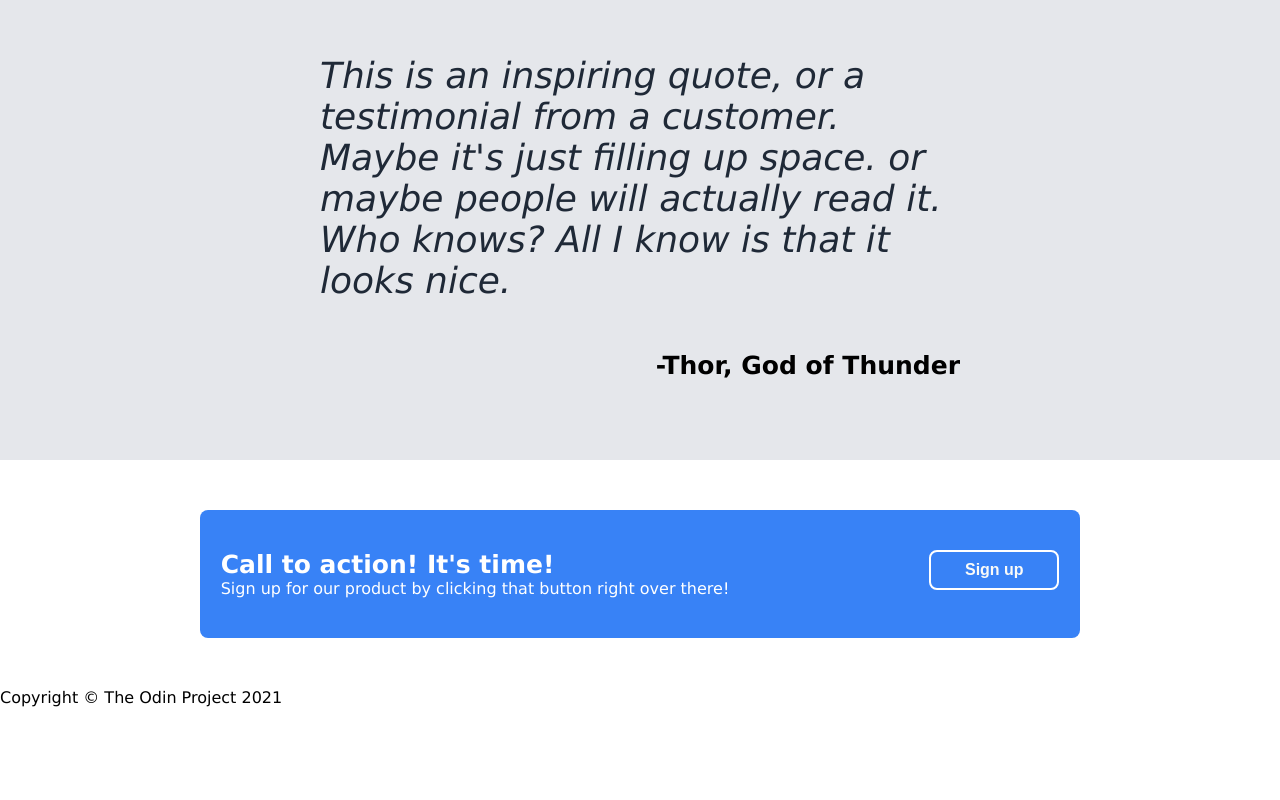
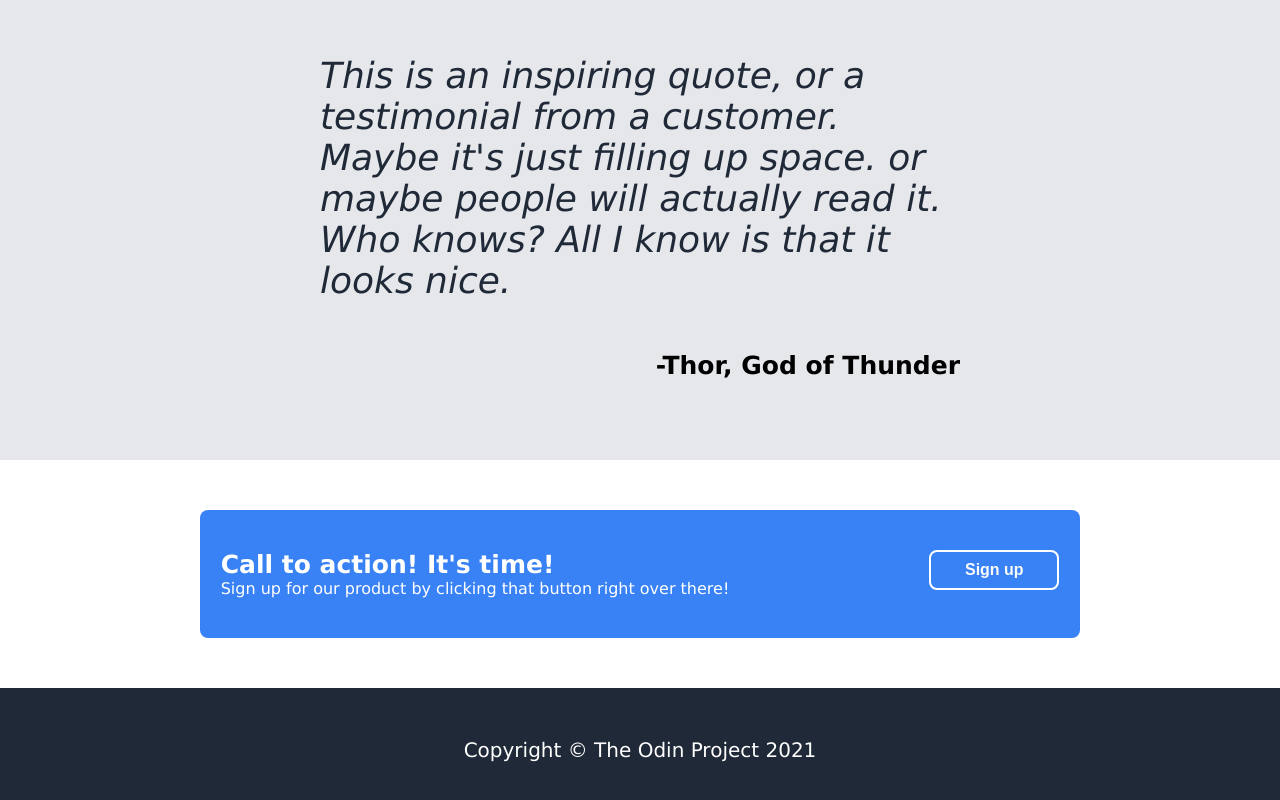
Before and after one commit to StiliPench/Landing-Page, a plain HTML site: page index.html in a window 1280 px wide. Shown: the part 808-1608 px from the top of the page. Before the commit the page ends 1515 px from the top, so only its background shows below. Drawn offline with Linux system fonts and the light colour scheme.

Commit message:
Style footer section

```diff
--- a/style.css
+++ b/style.css
@@ -141,10 +141,6 @@ a {
     font-size: 25px;
 }
 
-.sign-up{
-
-}
-
 .box {
     background-color: #3882f6;
     display: flex;
@@ -175,3 +171,14 @@ a {
 .su-text2 {
     color: white;
 }
+
+.footer {
+    background-color:#1f2937;
+    text-align: center;
+    padding: 50px 0;
+}
+
+.f-text {
+    color: white;
+    font-size: 20px;
+}
```
